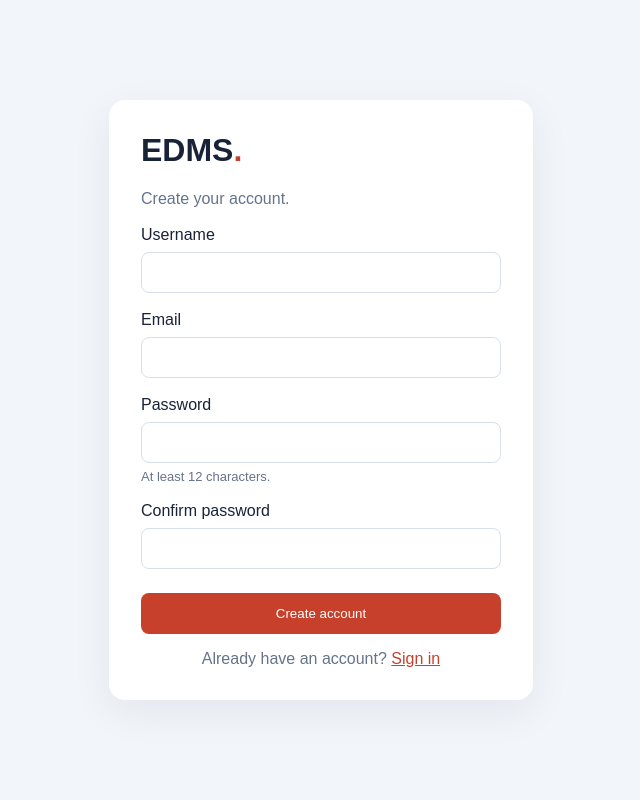
After one commit to rajmandviya0-netizen/edms-flask, a Flask app: page /signup in a window 1280 px wide. The commit adds this page. Shown: the whole page, without its empty margins (319-959 px from the left). Run offline with Flask 3, Linux system fonts and the light colour scheme; some libraries are stand-ins or nearby versions.

Commit message:
Add sign-up page and login link

```diff
--- a/app/routes/auth_routes.py
+++ b/app/routes/auth_routes.py
@@ -8,6 +8,7 @@ from flask_login import (
     login_required,
     current_user
 )
+from sqlalchemy.exc import IntegrityError
 
 from app.extensions import db
 from app.models.user import User
@@ -139,6 +140,70 @@ def login():
     return render_template("login.html")
 
 
+@auth_bp.route("/signup", methods=["GET", "POST"])
+def signup():
+
+    if current_user.is_authenticated:
+        return redirect(url_for("index"))
+
+    if request.method == "POST":
+
+        username = request.form.get("username", "").strip()[:80]
+        email = request.form.get("email", "").strip().lower()[:255]
+        password = request.form.get("password", "")
+        confirm = request.form.get("confirm_password", "")
+
+        if not username or not email or not password:
+            flash("Please fill in all fields.", "danger")
+            return render_template("signup.html")
+
+        if "@" not in email or "." not in email.split("@")[-1]:
+            flash("Please enter a valid email address.", "danger")
+            return render_template("signup.html")
+
+        if len(password) < 12:
+            flash("Password must be at least 12 characters.", "danger")
+            return render_template("signup.html")
+
+        if password != confirm:
+            flash("Passwords do not match.", "danger")
+            return render_template("signup.html")
+
+        if (
+            User.query.filter_by(username=username).first()
+            or User.query.filter_by(email=email).first()
+        ):
+            flash(
+                "That username or email is already in use. "
+                "Choose different details.",
+                "danger"
+            )
+            return render_template("signup.html")
+
+        # Role is ALWAYS "User". Never read from the form.
+        user = User(username=username, email=email, role="User")
+        user.set_password(password)
+        db.session.add(user)
+
+        log_auth_action("SIGNUP", username, "New account created")
+
+        try:
+            db.session.commit()
+        except IntegrityError:
+            db.session.rollback()
+            flash(
+                "That username or email is already in use. "
+                "Choose different details.",
+                "danger"
+            )
+            return render_template("signup.html")
+
+        flash("Account created. You can sign in now.", "success")
+        return redirect(url_for("auth.login"))
+
+    return render_template("signup.html")
+
+
 @auth_bp.route("/logout", methods=["POST"])
 @login_required
 def logout():
--- a/templates/login.html
+++ b/templates/login.html
@@ -67,6 +67,10 @@
 
             <button type="submit">Sign in</button>
         </form>
+
+        <p style="text-align:center; margin-bottom:0;">New here?
+            <a href="{{ url_for('auth.signup') }}" style="color:#c6402b;">Create an account</a>
+        </p>
     </main>
 </body>
 </html>
--- /dev/null
+++ b/templates/signup.html
@@ -0,0 +1,88 @@
+<!DOCTYPE html>
+<html lang="en">
+<head>
+    <meta charset="UTF-8">
+    <meta name="viewport" content="width=device-width, initial-scale=1">
+    <title>EDMS | Sign up</title>
+    <style>
+        body {
+            margin: 0;
+            min-height: 100vh;
+            display: grid;
+            place-items: center;
+            background: #f2f5fa;
+            font-family: Arial, sans-serif;
+            color: #182338;
+        }
+        .login-card {
+            background: white;
+            width: min(360px, calc(100% - 48px));
+            padding: 32px;
+            border-radius: 16px;
+            box-shadow: 0 12px 40px #17243b12;
+        }
+        h1 { margin-top: 0; }
+        p { color: #65738b; }
+        label { display: block; margin-top: 18px; }
+        input {
+            box-sizing: border-box;
+            width: 100%;
+            margin-top: 8px;
+            padding: 12px;
+            border: 1px solid #d7dfeb;
+            border-radius: 8px;
+        }
+        button {
+            width: 100%;
+            margin-top: 24px;
+            padding: 13px;
+            background: #c6402b;
+            color: white;
+            border: 0;
+            border-radius: 8px;
+            cursor: pointer;
+        }
+        .error { color: #b42318; }
+        .hint { font-size: 13px; margin-top: 6px; }
+        .switch { text-align: center; margin-bottom: 0; }
+        .switch a { color: #c6402b; }
+    </style>
+</head>
+<body>
+    <main class="login-card">
+        <h1>EDMS<span style="color:#c6402b">.</span></h1>
+        <p>Create your account.</p>
+
+        {% for category, message in get_flashed_messages(with_categories=true) %}
+            <p class="error">{{ message }}</p>
+        {% endfor %}
+
+        <form method="post">
+            <input type="hidden" name="csrf_token" value="{{ csrf_token() }}">
+
+            <label for="username">Username</label>
+            <input id="username" name="username"
+                   autocomplete="username" maxlength="80" required>
+
+            <label for="email">Email</label>
+            <input id="email" name="email" type="email"
+                   autocomplete="email" maxlength="255" required>
+
+            <label for="password">Password</label>
+            <input id="password" name="password" type="password"
+                   autocomplete="new-password" required>
+            <p class="hint">At least 12 characters.</p>
+
+            <label for="confirm_password">Confirm password</label>
+            <input id="confirm_password" name="confirm_password"
+                   type="password" autocomplete="new-password" required>
+
+            <button type="submit">Create account</button>
+        </form>
+
+        <p class="switch">Already have an account?
+            <a href="{{ url_for('auth.login') }}">Sign in</a>
+        </p>
+    </main>
+</body>
+</html>
```
